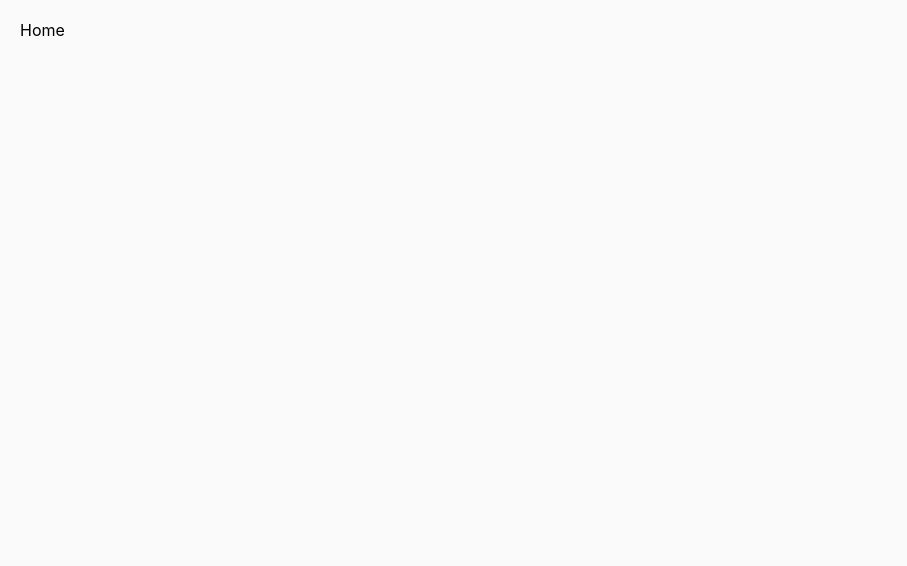
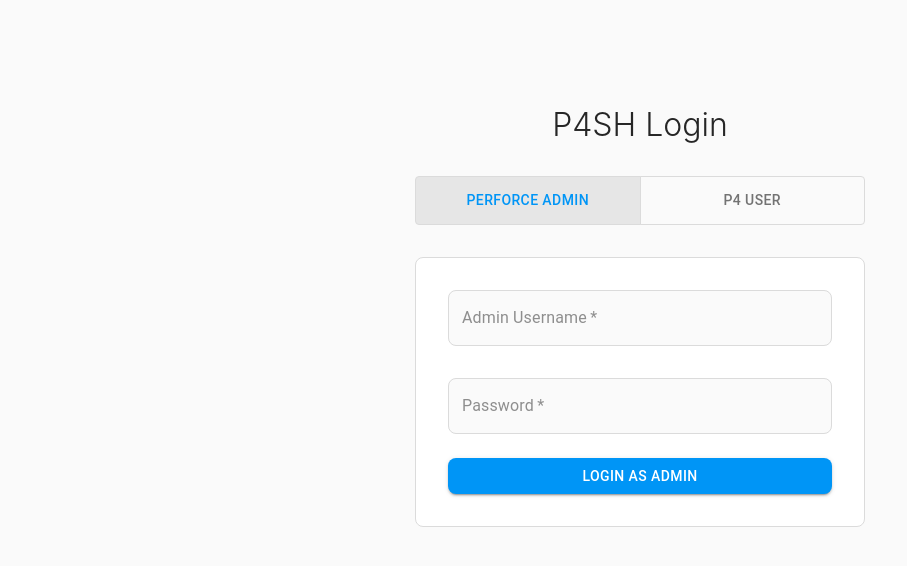
Before and after one commit to Logeshwaran51/P4-Portal, a React (Vite) app in the folder Self-help-Frontend/: page / in a window 1280 px wide. Shown: the top 566 px of the page, without its empty margins (0-907 px from the left). Built offline with nearby package versions, Linux system fonts and the light colour scheme.

Commit message:
Login Functionality Added

```diff
--- a/Self-help-Frontend/src/components/Home.jsx
+++ b/Self-help-Frontend/src/components/Home.jsx
@@ -1,7 +1,205 @@
-import React from "react"
+import React, { useState } from "react"
+import {
+  TextField,
+  Button,
+  ToggleButtonGroup,
+  ToggleButton
+} from "@mui/material"
+import "../home.css"
+import { useNavigate } from "react-router-dom"
+import axios from "axios"
 
 const Home = () => {
-  return <div>Home</div>
+  const [loginType, setLoginType] = useState("admin")
+  const [isRegistering, setIsRegistering] = useState(false)
+  const [credentials, setCredentials] = useState({
+    username: "",
+    password: "",
+    confirmPassword: ""
+  })
+
+  const handleTypeChange = (event, newType) => {
+    if (newType !== null) {
+      setLoginType(newType)
+      setIsRegistering(false)
+    }
+  }
+
+  let navigate = useNavigate()
+  const handleInputChange = (e) => {
+    const { name, value } = e.target
+    setCredentials((prev) => ({ ...prev, [name]: value }))
+  }
+
+  const handleSubmit = async (e) => {
+    e.preventDefault()
+    if (loginType === "user" && isRegistering) {
+      if (credentials.password !== credentials.confirmPassword) {
+        alert("Passwords don't match!")
+        return
+      } else {
+        try {
+          const body = {
+            userName: credentials.username,
+            userPassword: credentials.password
+          }
+          let userRegisterResponse = await axios.post(
+            "http://localhost:8080/api/userRegister",
+            body
+          )
+          console.log(userRegisterResponse.data)
+          if (userRegisterResponse.data === true) {
+            alert("Registered Successful!")
+            setIsRegistering(false)
+          } else {
+            alert("Already Registered!")
+          }
+        } catch (error) {
+          if (error.response && error.response.status === 401) {
+            console.log(error.response.data)
+          } else {
+            alert("Server Error!")
+          }
+        }
+      }
+    } else if (loginType === "admin") {
+      try {
+        const body = {
+          userName: credentials.username,
+          userPassword: credentials.password
+        }
+        let adminLoginResponse = await axios.post(
+          "http://localhost:8080/api/adminLogin",
+          body
+        )
+        if (adminLoginResponse.data === true) {
+          alert("Login Successful!")
+          navigate("/p4admin")
+        } else {
+          alert("Login Failed!")
+        }
+      } catch (error) {
+        if (error.response && error.response.status === 401) {
+          alert("Invalid username or password!")
+        } else {
+          alert("Server Error!")
+        }
+      }
+    } else {
+      try {
+        const body = {
+          userName: credentials.username,
+          userPassword: credentials.password
+        }
+        let userLoginResponse = await axios.post(
+          "http://localhost:8080/api/userLogin",
+          body
+        )
+        if (userLoginResponse.data === true) {
+          alert("Login Successful!")
+          navigate("/p4user")
+        } else {
+          alert("Login Failed!")
+        }
+      } catch (error) {
+        if (error.response && error.response.status === 401) {
+          alert("Invalid username or password!")
+        } else {
+          alert("Server Error!")
+        }
+      }
+    }
+  }
+
+  return (
+    <div className="login-container">
+      <h1 className="login-title">P4SH Login</h1>
+
+      <ToggleButtonGroup
+        value={loginType}
+        exclusive
+        onChange={handleTypeChange}
+        className="login-toggle"
+      >
+        <ToggleButton value="admin" className="toggle-btn">
+          Perforce Admin
+        </ToggleButton>
+        <ToggleButton value="user" className="toggle-btn">
+          P4 User
+        </ToggleButton>
+      </ToggleButtonGroup>
+
+      {loginType === "user" && (
+        <div className="register-toggle">
+          <Button
+            variant={isRegistering ? "text" : "outlined"}
+            onClick={() => setIsRegistering(false)}
+          >
+            Login
+          </Button>
+          <Button
+            variant={!isRegistering ? "text" : "outlined"}
+            onClick={() => setIsRegistering(true)}
+          >
+            Register
+          </Button>
+        </div>
+      )}
+
+      <form onSubmit={handleSubmit} className="login-form">
+        <TextField
+          className="login-input"
+          label={`${loginType === "admin" ? "Admin" : "User"} Username`}
+          variant="outlined"
+          name="username"
+          value={credentials.username}
+          onChange={handleInputChange}
+          fullWidth
+          required
+        />
+        <TextField
+          className="login-input"
+          label="Password"
+          variant="outlined"
+          type="password"
+          name="password"
+          value={credentials.password}
+          onChange={handleInputChange}
+          fullWidth
+          required
+          margin="normal"
+        />
+
+        {loginType === "user" && isRegistering && (
+          <TextField
+            className="login-input"
+            label="Confirm Password"
+            variant="outlined"
+            type="password"
+            name="confirmPassword"
+            value={credentials.confirmPassword}
+            onChange={handleInputChange}
+            fullWidth
+            required
+            margin="normal"
+          />
+        )}
+
+        <Button
+          type="submit"
+          variant="contained"
+          className="login-submit-btn"
+          fullWidth
+        >
+          {loginType === "admin"
+            ? "Login as Admin"
+            : isRegistering
+            ? "Register"
+            : "Login as User"}
+        </Button>
+      </form>
+    </div>
+  )
 }
 
 export default Home
--- /dev/null
+++ b/Self-help-Frontend/src/home.css
@@ -0,0 +1,114 @@
+/* Main container */
+.login-container {
+  max-width: 450px;
+  margin: 2rem auto;
+  padding: 2rem;
+  font-family: -apple-system, BlinkMacSystemFont, "Segoe UI", Roboto, Helvetica,
+    Arial, sans-serif;
+}
+
+/* Title */
+.login-title {
+  text-align: center;
+  color: #262626;
+  font-weight: 300;
+  margin-bottom: 2rem;
+}
+
+/* Toggle buttons */
+.login-toggle {
+  display: flex;
+  justify-content: center;
+  margin-bottom: 2rem;
+  width: 100%;
+  background-color: transparent;
+}
+
+.toggle-btn {
+  flex: 1;
+  padding: 0.75rem;
+  text-transform: none;
+  font-weight: 500;
+  color: #8e8e8e;
+  border: 1px solid #dbdbdb !important;
+}
+
+.toggle-btn.Mui-selected {
+  color: #0095f6 !important;
+  background-color: rgba(0, 149, 246, 0.1);
+}
+
+/* Login form */
+.login-form {
+  background-color: #fff;
+  border: 1px solid #dbdbdb;
+  border-radius: 8px;
+  padding: 2rem;
+}
+
+/* Input fields */
+.login-input .MuiOutlinedInput-root {
+  border-radius: 8px;
+  background-color: rgba(250, 250, 250, 1);
+}
+
+.login-input .MuiOutlinedInput-notchedOutline {
+  border-color: #dbdbdb;
+}
+
+.login-input .Mui-focused .MuiOutlinedInput-notchedOutline {
+  border-color: #a8a8a8;
+  border-width: 1px;
+}
+
+.login-input .MuiInputLabel-outlined {
+  color: #8e8e8e;
+}
+
+/* Submit button */
+.login-submit-btn {
+  margin-top: 1rem;
+  padding: 0.75rem;
+  text-transform: none;
+  font-weight: 600;
+  background-color: #0095f6 !important;
+  border-radius: 8px !important;
+}
+
+.login-submit-btn:hover {
+  background-color: #0077cc !important;
+}
+
+/* Register toggle */
+.register-toggle {
+  display: flex;
+  justify-content: center;
+  margin: 1rem 0;
+  gap: 1rem;
+}
+
+.register-toggle button {
+  text-transform: none;
+  font-weight: 500;
+  color: #0099ff;
+  border-radius: 8px;
+}
+
+.register-toggle button.MuiButton-outlined {
+  background-color: rgba(0, 149, 246, 0.1);
+}
+
+/* Additional form spacing */
+.login-form {
+  display: flex;
+  flex-direction: column;
+  gap: 1rem;
+}
+
+/* Password match validation */
+.password-error {
+  color: #d32f2f;
+  font-size: 0.75rem;
+  margin-top: -0.5rem;
+  margin-bottom: 0.5rem;
+}
```
